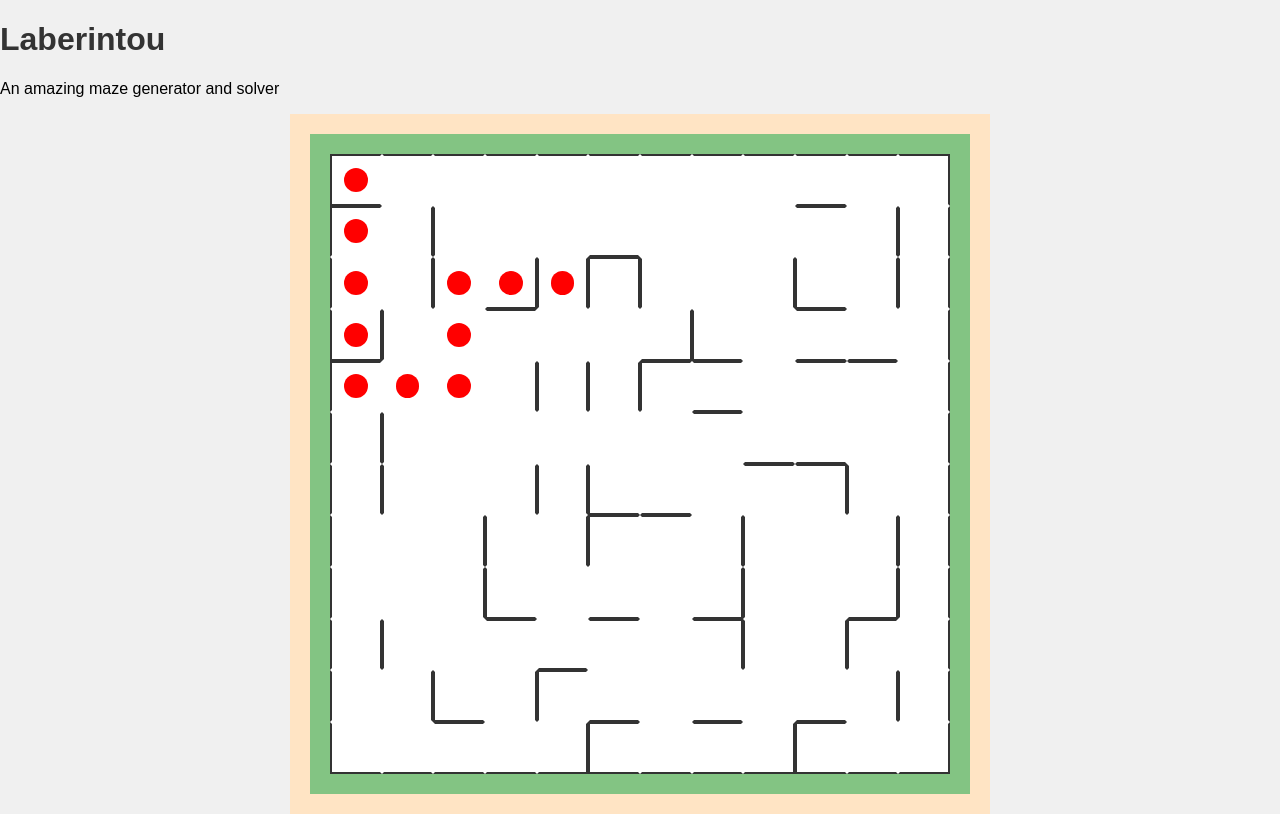
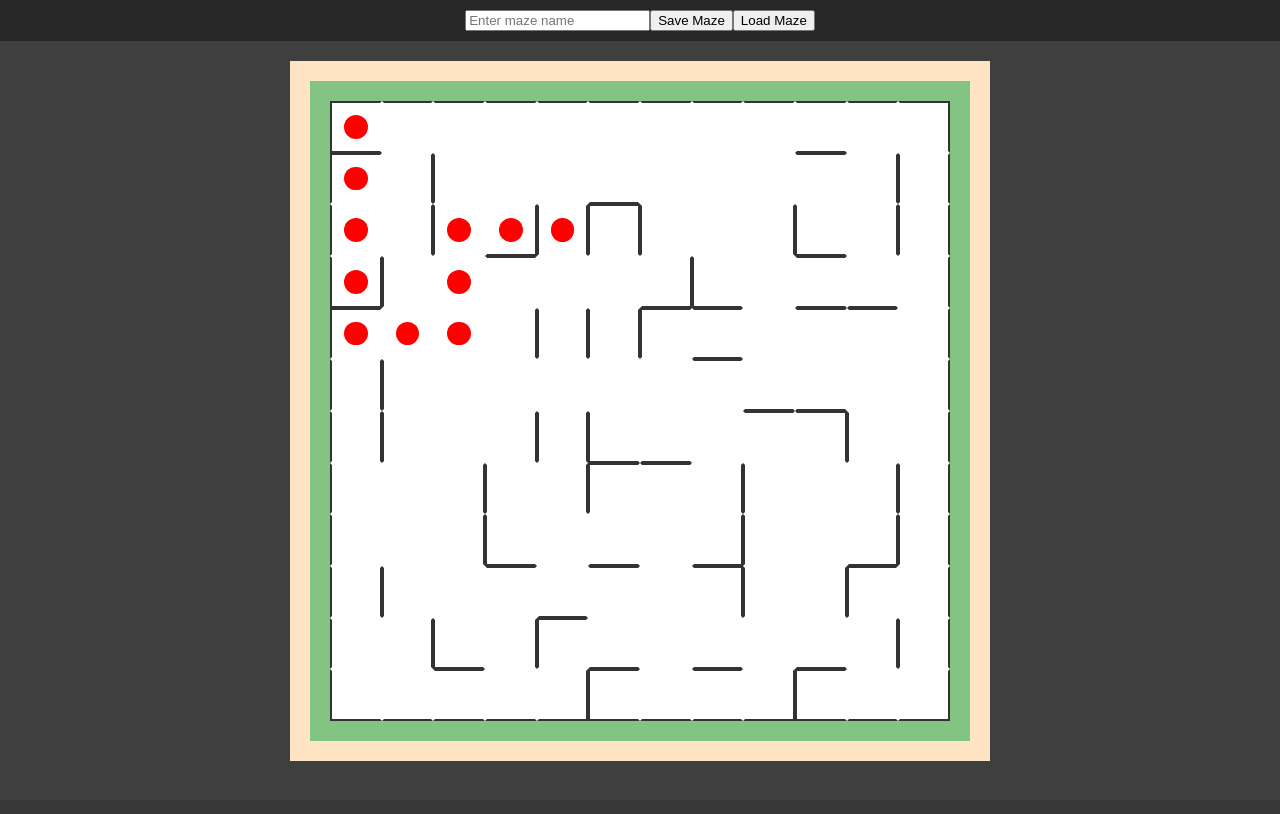
Before and after one commit to okRoni/p1-laberinto-backtraking, a Flask app: page / in a window 1280 px wide. After the commit the page ends 761 px from the top, so only its background shows below. Run offline with Flask 3, Linux system fonts and the light colour scheme.

Commit message:
client-side load and save of maze + a bit of style

```diff
--- a/app.py
+++ b/app.py
@@ -1,5 +1,6 @@
 from flask import Flask, render_template, request, redirect, url_for, jsonify
 import random
+import os
 from src.Maze import Maze
 
 app = Flask(__name__, template_folder='templates')
@@ -32,6 +33,30 @@ def render_maze():
     } for cell in row] for row in maze.cell_matrix]
     return jsonify({'maze': maze_data, 'solution': testSolution})
 
+@app.route('/savemaze', methods=['POST'])
+def save_maze():
+    maze_name = request.json.get('name')
+    if maze_name:
+        maze.name = maze_name
+        maze.store()
+        return jsonify({'status': 'success', 'message': 'Maze saved successfully.'})
+    return jsonify({'status': 'error', 'message': 'Error saving the maze.'})
+
+@app.route('/loadmaze', methods=['POST'])
+def load_maze():
+    maze_name = request.json.get('name')
+    if maze_name:
+        filepath = f'src/mazes/{maze_name}.txt'
+        maze.load(filepath)
+        return jsonify({'status': 'success', 'message': 'Maze loaded successfully.'})
+    return jsonify({'status': 'error', 'message': 'Error loading the maze.'})
+
+@app.route('/listmazes', methods=['GET'])
+def list_mazes():
+    mazes_dir = 'src/mazes'
+    mazes = [f.split('.')[0] for f in os.listdir(mazes_dir) if f.endswith('.txt')]
+    return jsonify({'mazes': mazes})
+
 @app.route('/')
 def index():
     return render_template('index.html')
--- a/static/css/style.css
+++ b/static/css/style.css
@@ -9,13 +9,19 @@
 
 body {
     font-family: Arial, sans-serif;
-    background-color: #f0f0f0;
+    background-color: #3f3f3f;
     margin: 0;
     padding: 0;
 }
 
-h1 {
-    color: #333;
+.header {
+    display: flex;
+    justify-content: center;
+    align-items: center;
+    background-color: #272727;
+    color: white;
+    padding: 10px;
+    margin-bottom: 20px;
 }
 
 /* styles for the cells in the maze */
--- a/static/js/maze.js
+++ b/static/js/maze.js
@@ -1,4 +1,7 @@
-document.addEventListener('DOMContentLoaded', renderMaze);
+document.addEventListener('DOMContentLoaded', () => {
+    renderMaze();
+    listMazes();
+});
 
 // Update the maze in the maze-container element
 function renderMaze() {
@@ -40,3 +43,80 @@ function renderMaze() {
         container.appendChild(mazeElement);
     });
 }
+
+function saveMaze() {
+    const mazeName = document.getElementById('maze-name').value;
+    fetch('/savemaze', {
+        method: 'POST',
+        headers: {
+            'Content-Type': 'application/json'
+        },
+        body: JSON.stringify({ name: mazeName })
+        // gracias Dios por haberme hecho trabajar en una REST API este semestre
+    })
+    .then(response => response.json())
+    .then(data => {
+        if (data.status === 'success') {
+            listMazes();
+        } else {
+            alert(data.message);
+        }
+    });
+}
+
+function loadMaze() {
+    const mazeName = document.getElementById('maze-name').value;
+    fetch('/loadmaze', {
+        method: 'POST',
+        headers: {
+            'Content-Type': 'application/json'
+        },
+        body: JSON.stringify({ name: mazeName })
+    })
+    .then(response => response.json())
+    .then(data => {
+        if (data.status === 'success') {
+            renderMaze();
+        } else {
+            alert(data.message);
+        }
+    });
+}
+
+function listMazes() {
+    fetch('/listmazes')
+    .then(response => response.json())
+    .then(data => {
+        const savedMazesList = document.getElementById('saved-mazes');
+        savedMazesList.innerHTML = '';
+        for (let i = 0; i < data.mazes.length; i++) {
+            const maze = data.mazes[i];
+            const buttonItem = document.createElement('button');
+            buttonItem.textContent = maze;
+            buttonItem.classList.add('saved-maze-button');
+            buttonItem.onclick = () => {
+                document.getElementById('maze-name').value = maze;
+                loadMaze();
+                closeLoadModal();
+            };
+            savedMazesList.appendChild(buttonItem);
+        }
+    });
+}
+
+function openLoadModal() {
+    document.getElementById('load-modal').style.display = 'block';
+    listMazes();
+}
+
+function closeLoadModal() {
+    document.getElementById('load-modal').style.display = 'none';
+}
+
+// Close the modal when the user clicks outside of it
+window.onclick = function(event) {
+    const modal = document.getElementById('load-modal');
+    if (event.target == modal) {
+        modal.style.display = 'none';
+    }
+}
--- a/templates/index.html
+++ b/templates/index.html
@@ -5,12 +5,23 @@
     <meta name="viewport" content="width=device-width, initial-scale=1.0" />
     <title>Laberintou</title>
     <link rel="stylesheet" href="{{ url_for('static', filename='css/style.css') }}" />
-    <script src="https://unpkg.com/htmx.org@2.0.2" integrity="sha384-Y7hw+L/jvKeWIRRkqWYfPcvVxHzVzn5REgzbawhxAuQGwX1XWe70vji+VSeHOThJ" crossorigin="anonymous"></script>
     <script src="{{ url_for('static', filename='js/maze.js') }}" defer></script>
   </head>
   <body>
-    <h1>Laberintou</h1>
-    <p>An amazing maze generator and solver</p>
+    <div class="header">
+      <input type="text" id="maze-name" placeholder="Enter maze name">
+      <button onclick="saveMaze()">Save Maze</button>
+      <button onclick="openLoadModal()">Load Maze</button>
+    </div>
     <div class="maze-container"></div>
+
+    <!-- Modal for loading mazes -->
+    <div id="load-modal" class="modal">
+      <div class="modal-content">
+        <span class="close" onclick="closeLoadModal()">&times;</span>
+        <h2>Select a Maze to Load</h2>
+        <div id="saved-mazes"><div>
+      </div>
+    </div>
   </body>
 </html>
```
Also changed, not shown: other parts of static/css/style.css (+56 -0 lines), templates/maze.html (deleted, +0 -21 lines).
